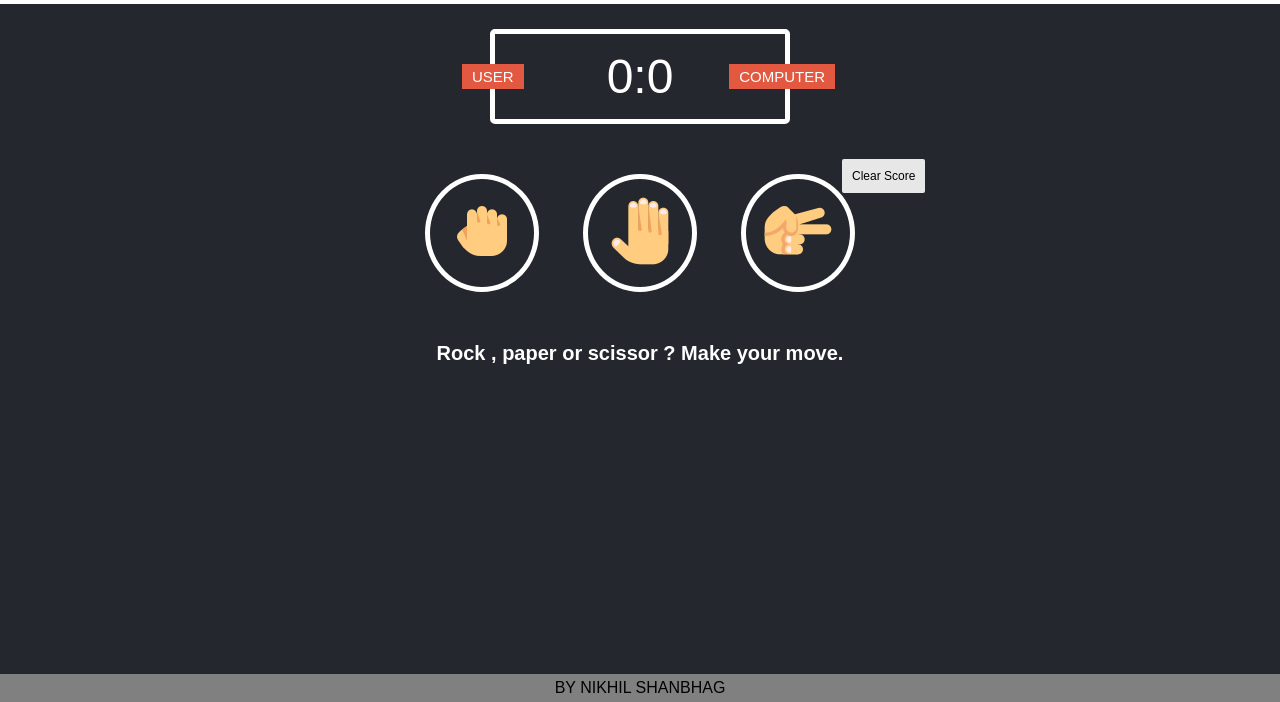
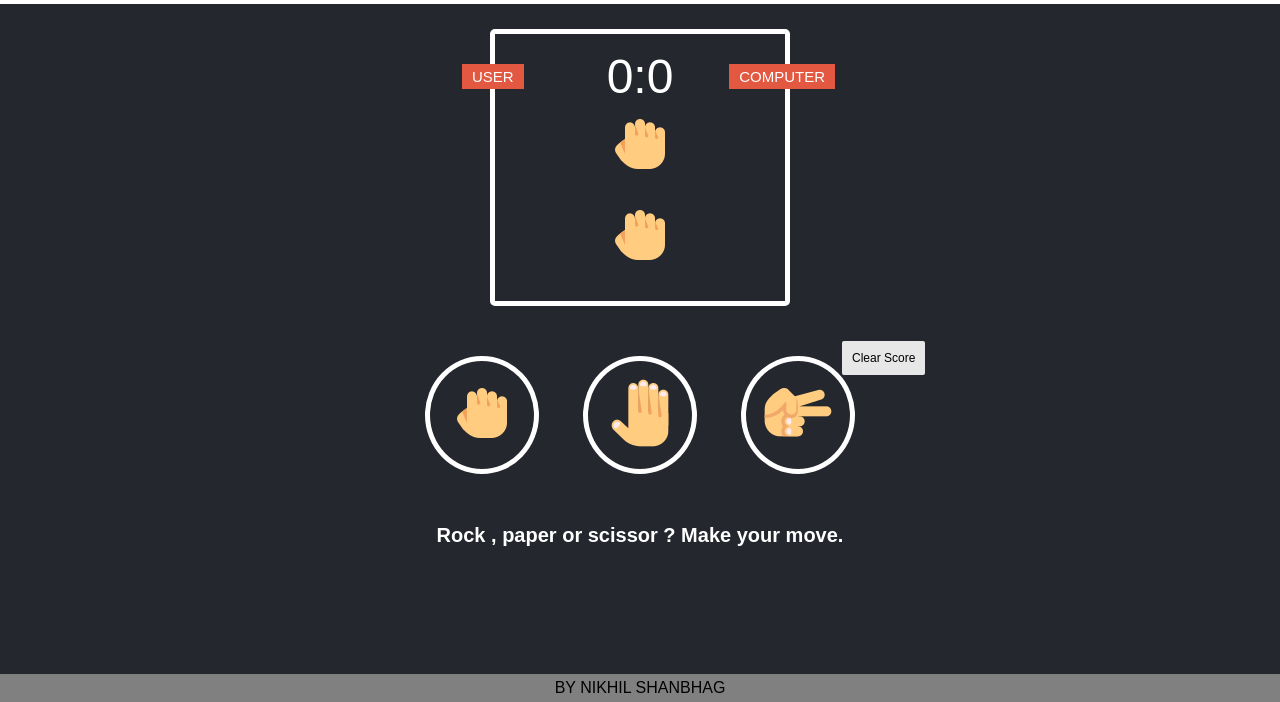
Before and after one commit to Nikhil-1503/Rock-Paper-Scissor, a plain HTML site: page index.html in a window 1280 px wide. Shown: the part 98-800 px from the top of the page. Drawn offline with Linux system fonts and the light colour scheme.

Commit message:
Update index.html

```diff
--- a/index.html
+++ b/index.html
@@ -18,6 +18,12 @@
 		COMPUTER
 		</div>
 		<span id="user-score">0</span>:<span id="comp-score">0</span>
+		<div id="user_hand" class="result_image">
+			<img class="user_hand" src="images/rock.png" alt="">
+		</div>
+		<div id="comp_hand" class="result_image">
+			<img class="comp_hand" src="images/rock.png" alt="">
+		</div>
 	</div>
 
 	<div class="result">
```
